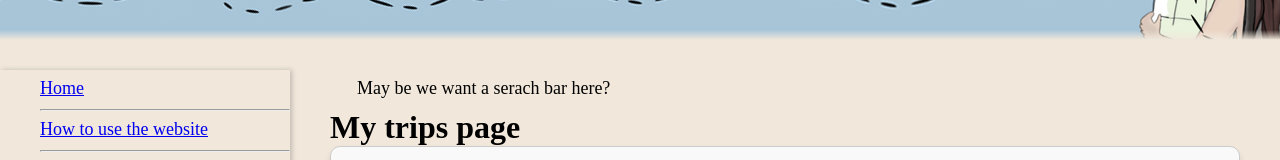
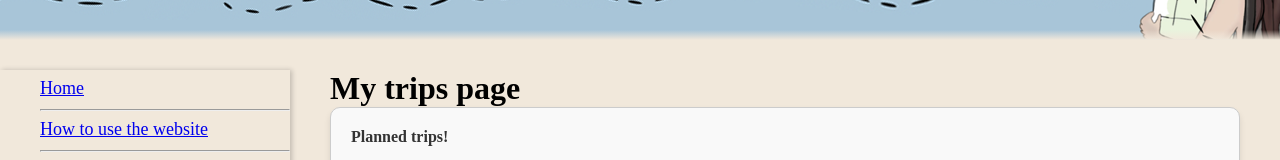
Before and after one commit to LenaH92/travel-journal-forntend, a React (Vite) app: page /my-trips in a window 1280 px wide. Shown: the part 180-340 px from the top of the page. Built offline with nearby package versions, Linux system fonts and the light colour scheme; no server answers; a web font is replaced by a local one.

Commit message:
deleted 1 html element

```diff
--- a/src/pages/MyTripsPage.jsx
+++ b/src/pages/MyTripsPage.jsx
@@ -12,7 +12,6 @@ const MyTripsPage = ({ trips, handleDelete }) => {
 
     return (
         <>
-            <p>May be we want a serach bar here? </p>
             <h1>My trips page</h1>
             <div className="allTripsDiv">
                 <div className="plannedTripsDiv">
```
